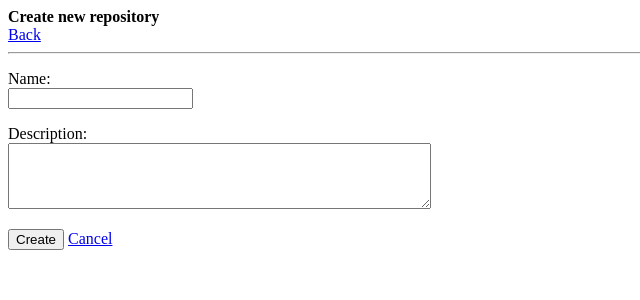
After one commit to LukaHietala/git-webview, a Flask app: template templates/create_repo.html in a window 1280 px wide. The commit adds this page. Shown: the top 300 px of the page, without its empty margins (0-640 px from the left). Run offline with Flask 3, Linux system fonts and the light colour scheme; the template is opened without the code that fills it, so the values that code supplies are empty.

Commit message:
very unsafe create new repo

```diff
--- a/app.py
+++ b/app.py
@@ -1,9 +1,10 @@
-from flask import Flask, render_template, request
-from util import get_readme, get_repos, get_commits, get_commit, get_refs, get_tree, get_blob
+from flask import Flask, render_template, request, redirect, url_for, flash
+from util import get_readme, get_repos, get_commits, get_commit, get_refs, get_tree, get_blob, create_bare_repo
 from pathlib import Path
 from datetime import datetime
 
 app = Flask(__name__)
+app.secret_key = '1234'
 
 repoRoot = Path("/home/lhietala/git-webview/repos-example")
 
@@ -109,5 +110,31 @@ def blob(repo_name, blob_path):
                            path_parts=path_parts,
                            ref=ref)
 
+@app.route('/create', methods=['GET', 'POST'])
+def create_repo():
+    if request.method == 'POST':
+        name = request.form.get('name', '').strip()
+        description = request.form.get('description', '').strip()
+
+        if not name:
+            flash('Repository name is required', 'error')
+            return render_template('create_repo.html')
+
+        # TODO: proper validation
+        if '/' in name or '\\' in name or '..' in name:
+            flash('Invalid repository name', 'error')
+            return render_template('create_repo.html')
+
+        result = create_bare_repo(str(repoRoot), name, description)
+
+        if result['success']:
+            flash(result['message'], 'success')
+            return redirect(url_for('index'))
+        else:
+            flash(result['message'], 'error')
+            return render_template('create_repo.html', name=name, description=description)
+
+    return render_template('create_repo.html')
+
 if __name__ == "__main__":
     app.run()
--- /dev/null
+++ b/templates/create_repo.html
@@ -0,0 +1,39 @@
+<!DOCTYPE html>
+<html>
+<head>
+    <title>Create repository</title>
+    <link rel="stylesheet" href="/static/styles.css">
+</head>
+<body>
+    <h2>Create new repository</h2>
+    <nav>
+        <a href="/">Back</a>
+    </nav>
+    <hr>
+
+    {% with messages = get_flashed_messages(with_categories=true) %}
+        {% if messages %}
+            {% for category, message in messages %}
+                <p><strong>{{ message }}</strong></p>
+            {% endfor %}
+        {% endif %}
+    {% endwith %}
+
+    <form method="POST" action="/create">
+        <p>
+            <label for="name">Name:</label><br>
+            <input type="text" id="name" name="name" required value="{{ name if name else '' }}">
+        </p>
+
+        <p>
+            <label for="description">Description:</label><br>
+            <textarea id="description" name="description" rows="4" cols="50">{{ description if description else '' }}</textarea>
+        </p>
+
+        <p>
+            <button type="submit">Create</button>
+            <a href="/">Cancel</a>
+        </p>
+    </form>
+</body>
+</html>
--- a/templates/index.html
+++ b/templates/index.html
@@ -6,6 +6,8 @@
 </head>
 <body>
     <h2>Repositories</h2>
+        <a href="/create">Create new</a>
+    <hr>
 
     {% if repos %}
     <table>
```
Also changed, not shown: util.py (+30 -0 lines).
